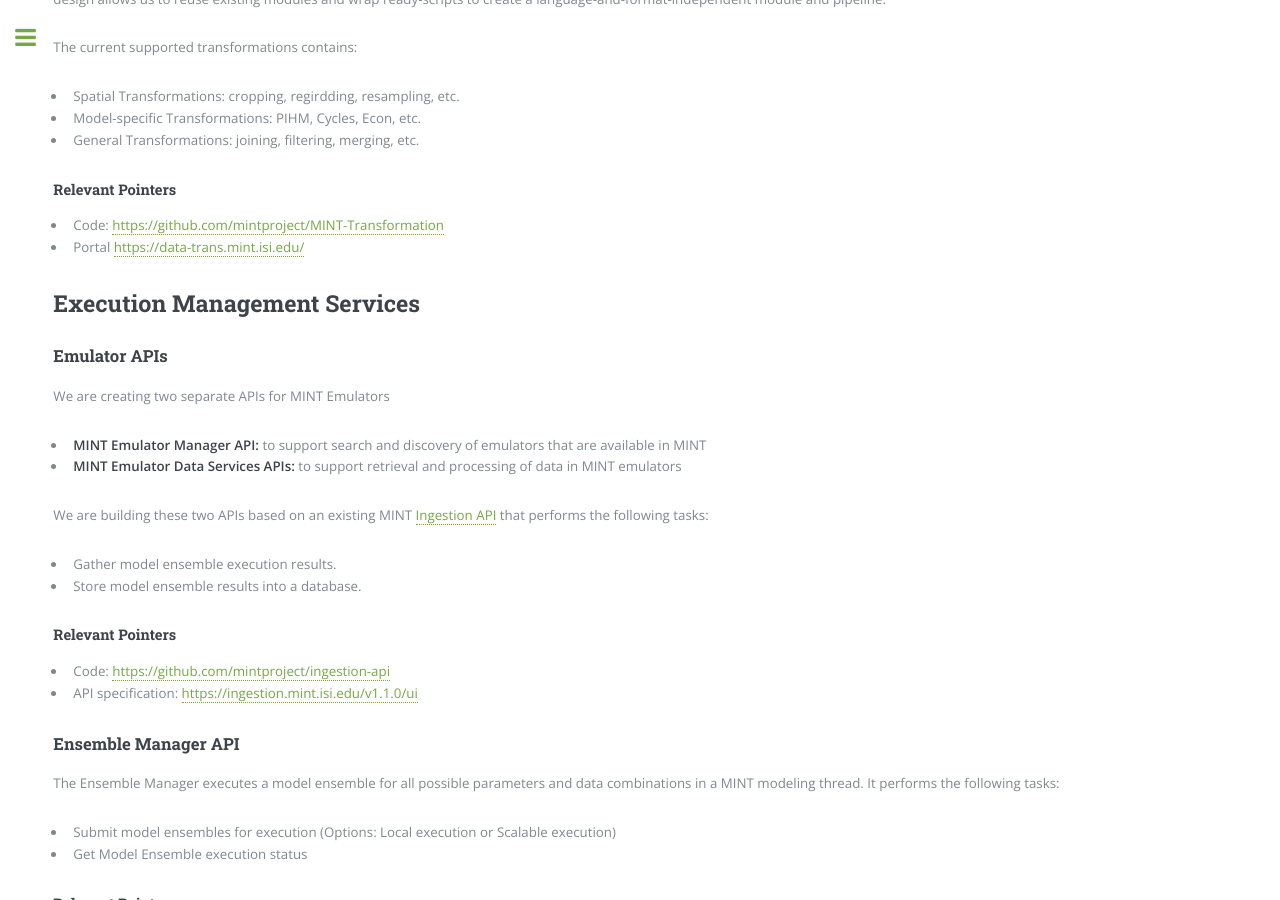
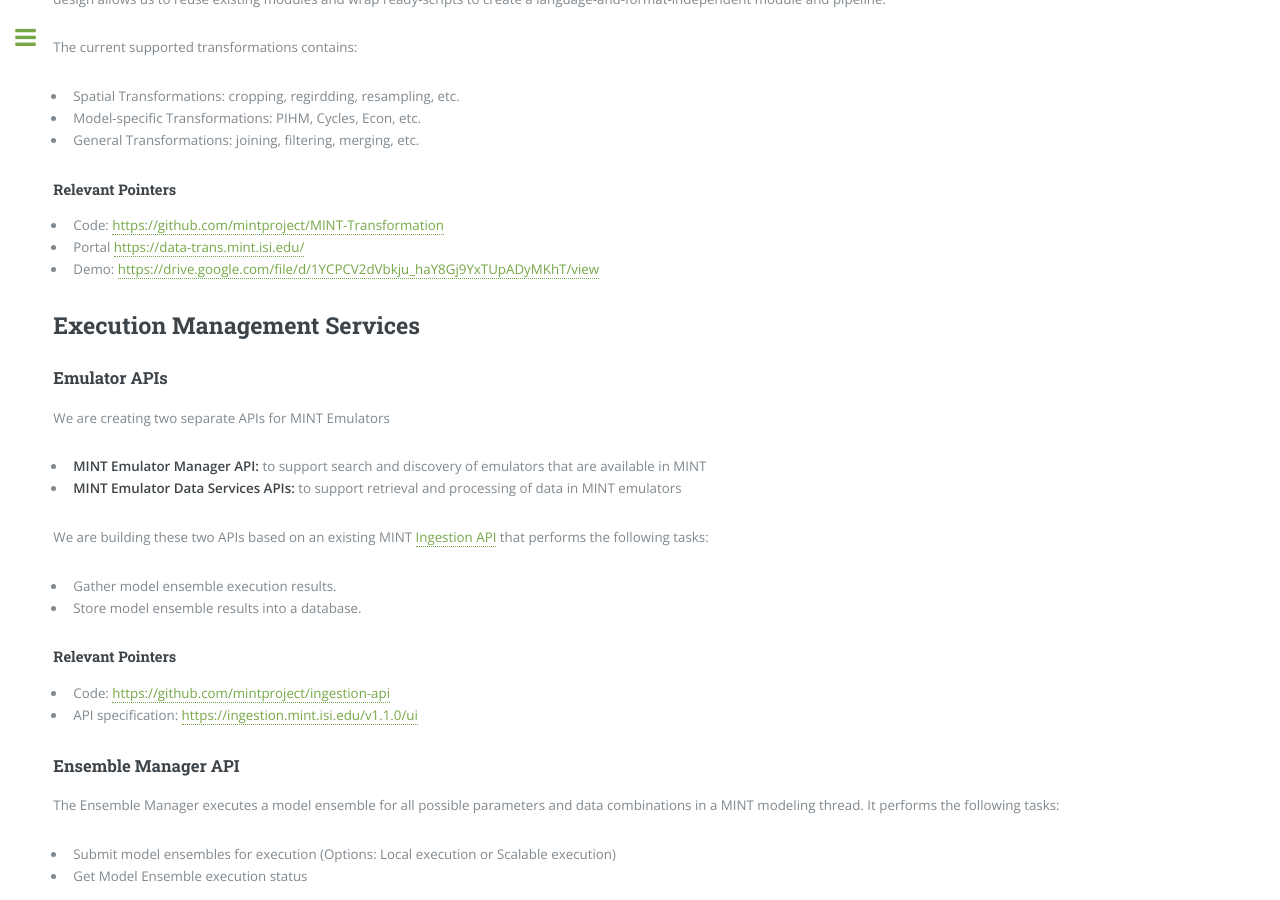
Before and after one commit to KnowledgeCaptureAndDiscovery/MINT, a Jekyll site: the page built from products.md, in a window 1280 px wide and 900 px high, scrolled down 2145 px. Built offline with Jekyll 4.4.1, drawn with Linux system fonts in a browser that asks for light colours; some of the changed lines change nothing that is shown.

Commit message:
Update products.md

```diff
--- a/products.md
+++ b/products.md
@@ -88,6 +88,7 @@ The current supported transformations contains:
 
 - Code: [https://github.com/mintproject/MINT-Transformation](https://github.com/mintproject/MINT-Transformation)
 - Portal [https://data-trans.mint.isi.edu/](https://data-trans.mint.isi.edu/)
+- Demo: [https://drive.google.com/file/d/1YCPCV2dVbkju_haY8Gj9YxTUpADyMKhT/view](https://drive.google.com/file/d/1YCPCV2dVbkju_haY8Gj9YxTUpADyMKhT/view)
 
 ## Execution Management Services
 
```
